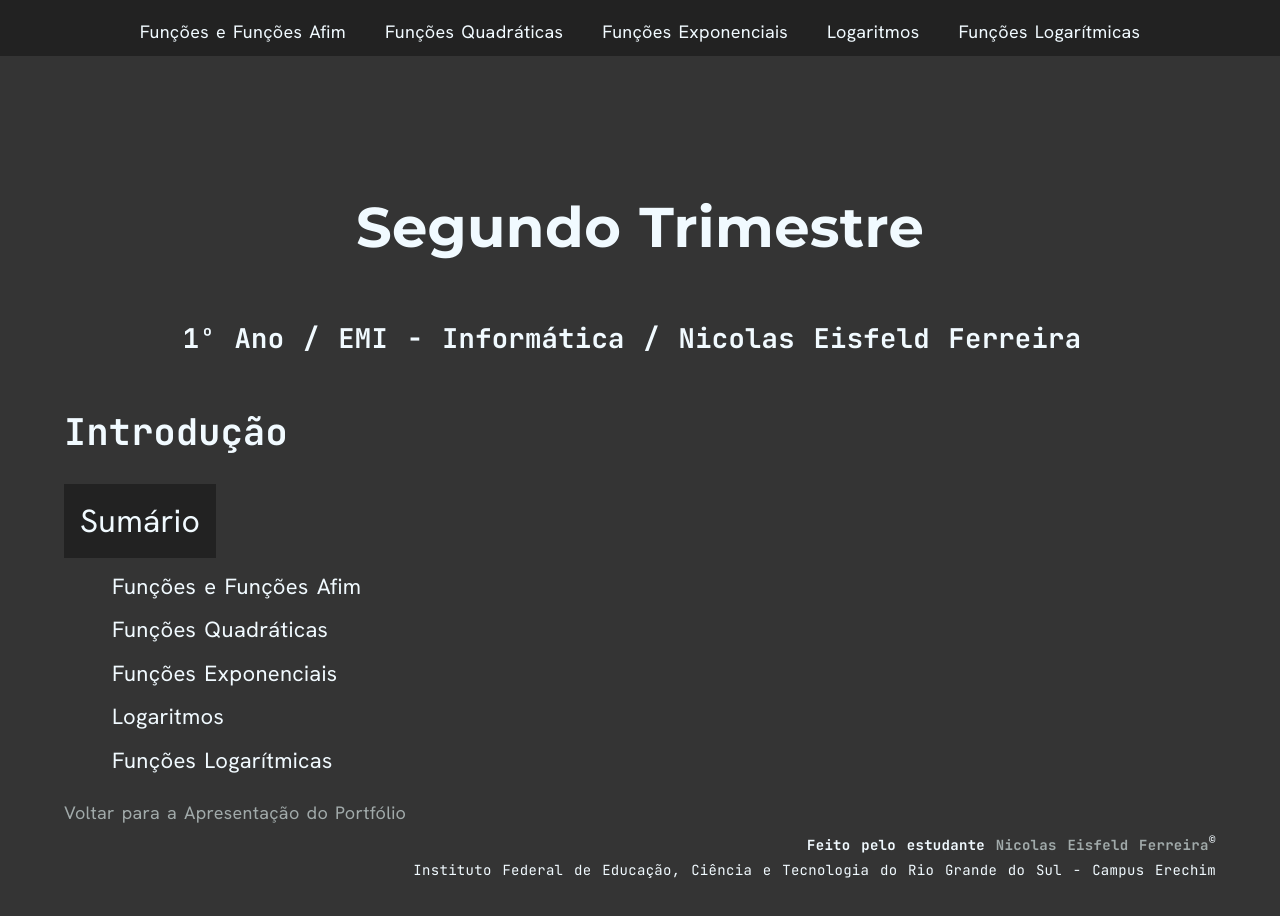
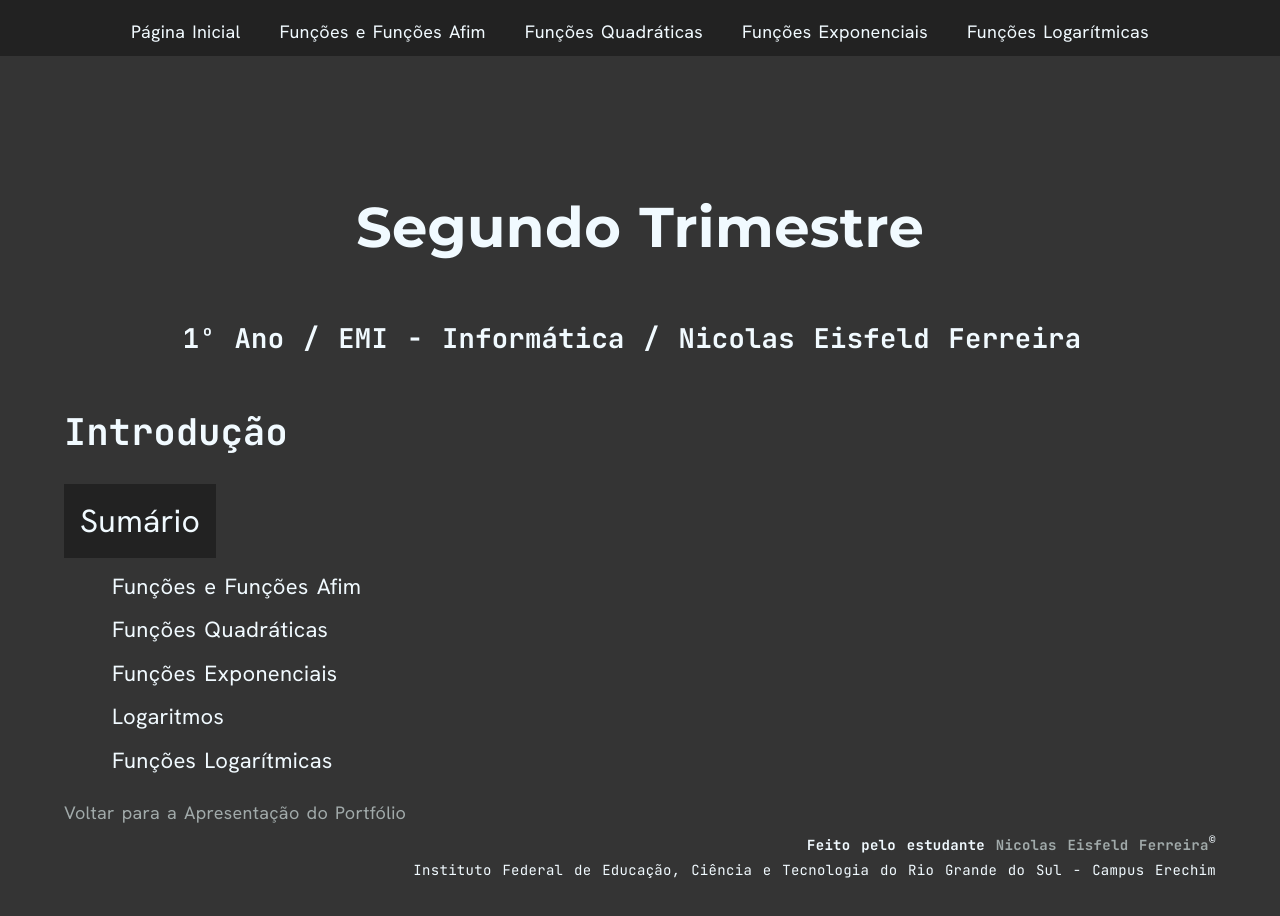
Before and after one commit to NicolasEisfeld/Matematica-Portfolio-EMI, a plain HTML site: page Ano-1/2Tri/2Tri.html in a window 1280 px wide. Drawn offline with Linux system fonts and the light colour scheme.

Commit message:
Update 2Tri.html

```diff
--- a/Ano-1/2Tri/2Tri.html
+++ b/Ano-1/2Tri/2Tri.html
@@ -12,11 +12,11 @@
     <header class="menu-header">
       <section class="nav">
         <nav class="nav-bar">
+          <a href="2Tri.html" id="index">Página Inicial</a>
           <a href="pag1.html" id="pag1-nav">Funções e Funções Afim</a>
           <a href="pag2.html" id="pag2-nav">Funções Quadráticas</a>
           <a href="pag3.html" id="pag3-nav">Funções Exponenciais</a>
-          <a href="pag4.html" id="pag4-nav">Logaritmos</a>
-          <a href="pag5.html" id="pag5-nav">Funções Logarítmicas</a>
+          <a href="pag4.html" id="pag4-nav">Funções Logarítmicas</a>
         </nav>
       </section>
     </header>
```
